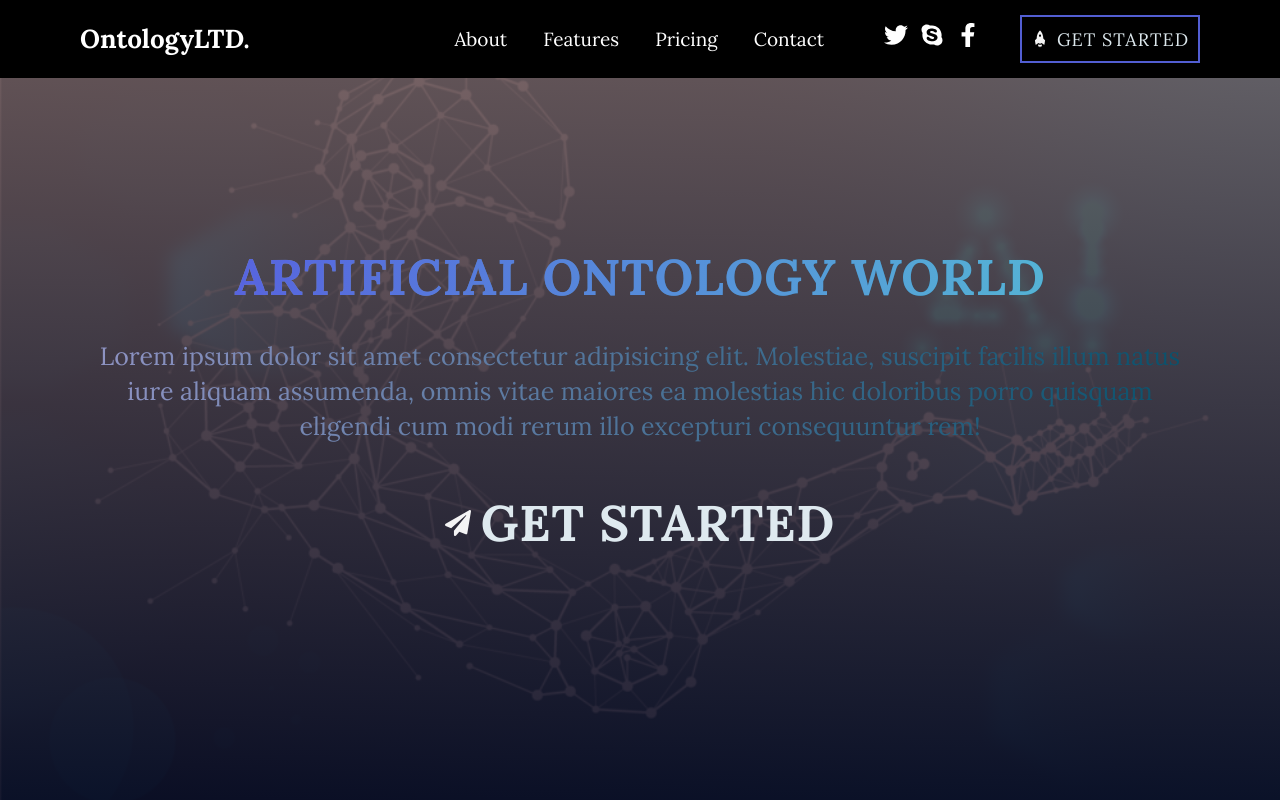
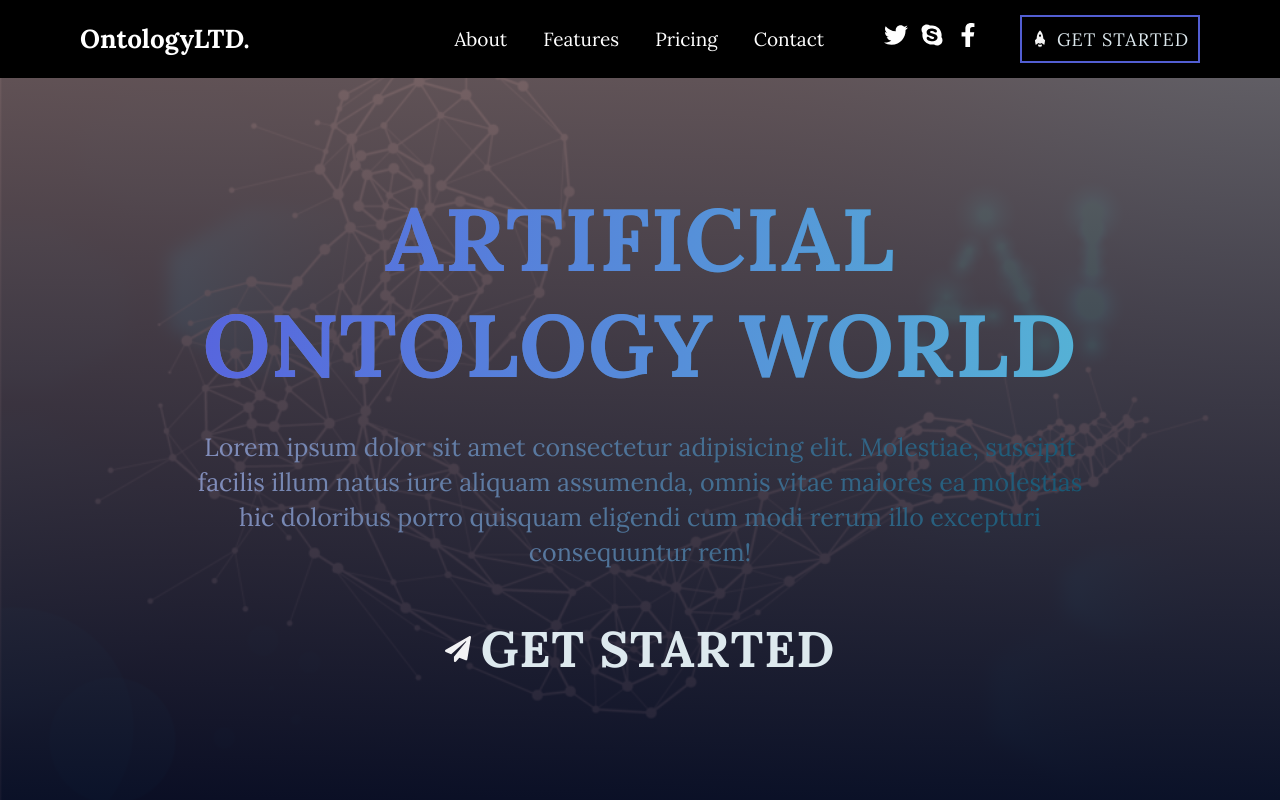
Before and after one commit to Habibrifat/ArtificialWebsite, a React (Create React App) app: page / in a window 1280 px wide. Shown: the top 800 px of the page. Built offline with nearby package versions, Linux system fonts and the light colour scheme.

Commit message:
header title solve

```diff
--- a/src/components/Contact/Contact.jsx
+++ b/src/components/Contact/Contact.jsx
@@ -6,7 +6,7 @@ import "./contact.css";
 
 const Contact = () => {
   return (
-    <section className="contact section-p-top bg-black" id="contact">
+    <section className="contact section-p-top" id="contact">
       <div className="container">
         <div className="contact-content grid text-center">
           <div className="contact-left">
--- a/src/components/Contact/Info.jsx
+++ b/src/components/Contact/Info.jsx
@@ -4,7 +4,7 @@ import "./contact.css";
 
 const Info = () => {
   return (
-    <div className="info bg-md-black section-p">
+    <div className="info section-p">
       <div className="container">
         <div className="info-content">
           <div className="item-list grid text-center">
--- a/src/components/Contact/contact.css
+++ b/src/components/Contact/contact.css
@@ -1,3 +1,9 @@
+.contact {
+  background-color: #191919;
+}
+.contact h3 {
+  color: white;
+}
 .contact .contact-content {
   row-gap: 60px;
 }
@@ -46,6 +52,7 @@
 }
 .info {
   margin-top: -10px;
+  background-color: white;
 }
 .info .item {
   padding: 40px;
--- a/src/components/Header/header.css
+++ b/src/components/Header/header.css
@@ -11,17 +11,13 @@
   font-size: 50px;
   font-weight: 900;
   line-height: 1.2;
-  /* background: linear-gradient(
-    to right,
-    var(--clr-robin-blue),
-    var(--clr-crazy-blue)
-  ); */
   background: linear-gradient(to right, #9094c4, #08506a);
   display: flex;
   align-items: center;
   flex-direction: column;
   text-align: center;
   -webkit-background-clip: text;
+  padding-top: 20px;
 }
 .header-title {
   font-size: 50px;
@@ -35,6 +31,8 @@
   -webkit-background-clip: text;
   -webkit-text-fill-color: transparent;
   text-transform: uppercase;
+  margin-top: 25px;
+  padding-top: 20px;
 }
 .header-desc {
   font-size: 2.5rem;
@@ -55,3 +53,15 @@
 .header span {
   color: #e8f4f9;
 }
+@media screen and (min-width: 600px) {
+  .header-title {
+    font-size: 88px;
+  }
+  .header-content * {
+    max-width: 920px;
+  }
+}
+@media screen and (min-width: 768px) {
+}
+@media screen and (min-width: 992px) {
+}
--- a/src/components/Portfolio/Portfolio.jsx
+++ b/src/components/Portfolio/Portfolio.jsx
@@ -4,7 +4,7 @@ import sections from "../../constants/data";
 
 const Portfolio = () => {
   return (
-    <section className="portfolio section-p bg-dark" id="portfolio">
+    <section className="portfolio section-p" id="portfolio">
       <div className="container">
         <div className="portfolio-content">
           <div className="section-t text-center">
--- a/src/components/Portfolio/portfolio.css
+++ b/src/components/Portfolio/portfolio.css
@@ -1,3 +1,6 @@
+.portfolio {
+  background-color: #c4c7db;
+}
 .portfolio .item {
   height: 420px;
   position: relative;
--- a/src/components/Testimonials/Testimonials.jsx
+++ b/src/components/Testimonials/Testimonials.jsx
@@ -14,7 +14,7 @@ const Testimonials = () => {
     return startList;
   };
   return (
-    <section className="testimonials section-p bg-black" id="testimonials">
+    <section className="testimonials section-p " id="testimonials">
       <div className="container">
         <div className="testimonials-content">
           <div className="section-t test-center">
--- a/src/components/Testimonials/testimonials.css
+++ b/src/components/Testimonials/testimonials.css
@@ -1,3 +1,6 @@
+.testimonials {
+  background-color: #eaebe0d5;
+}
 .testimonials .item-list {
   margin-top: 30px;
   row-gap: 30px;
```
